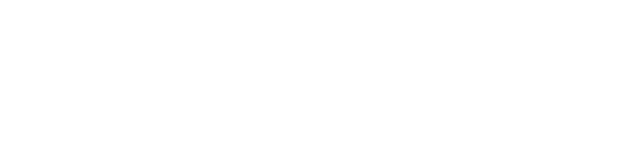
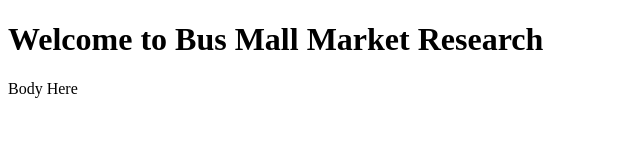
Before and after one commit to sethripman/bus-mall, a plain HTML site: page index.html in a window 1280 px wide. Shown: the whole page, without its empty margins (0-640 px from the left). Drawn offline with Linux system fonts and the light colour scheme.

Commit message:
working on html

```diff
--- a/index.html
+++ b/index.html
@@ -10,6 +10,11 @@
 </head>
 
 <body>
+    <header>
+        <h1>Welcome to Bus Mall Market Research</h1>
+    </header>
+
+    <div>Body Here</div>
 
     <script type="module" src="app.js"></script>
 </body>
```
